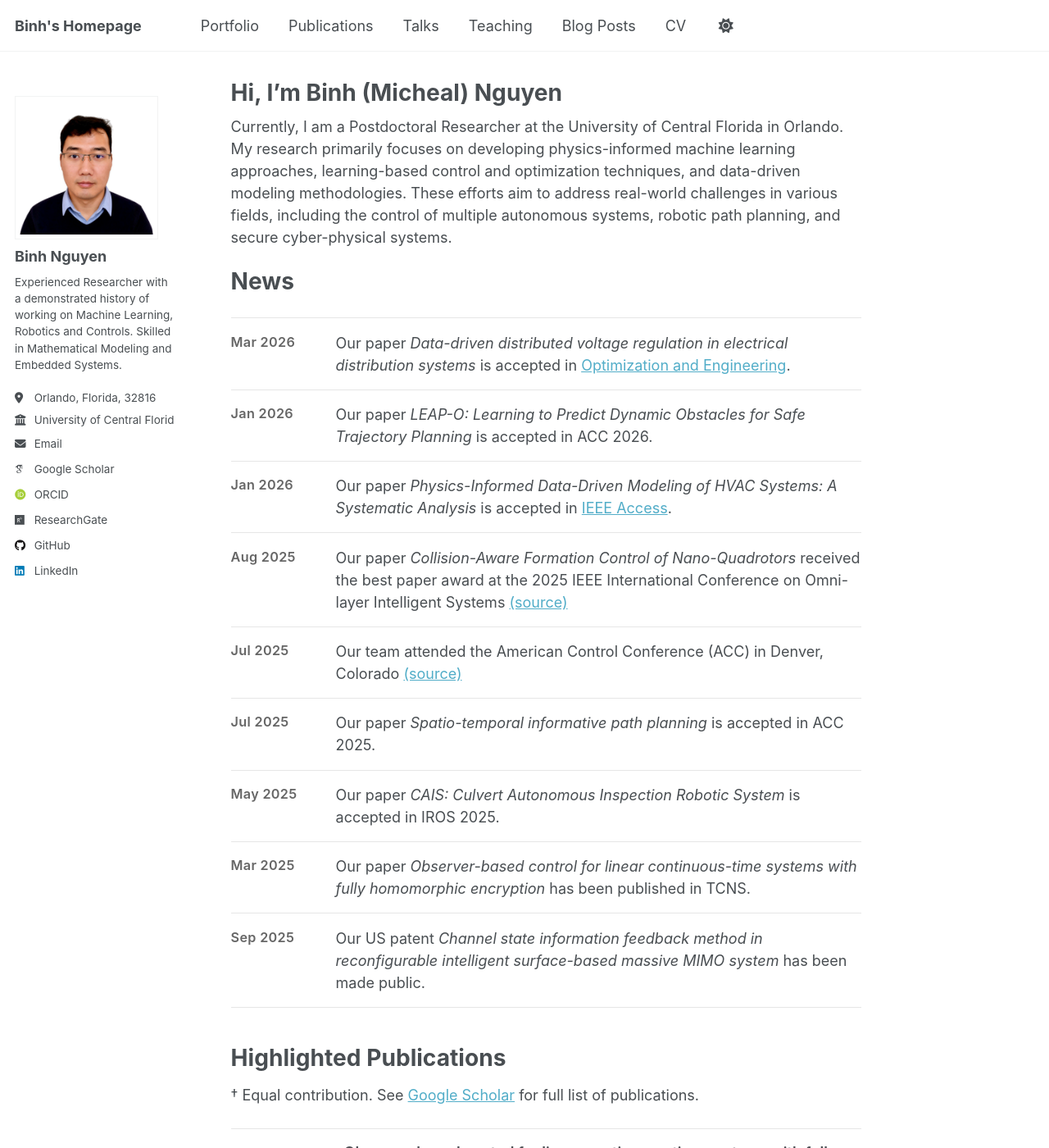
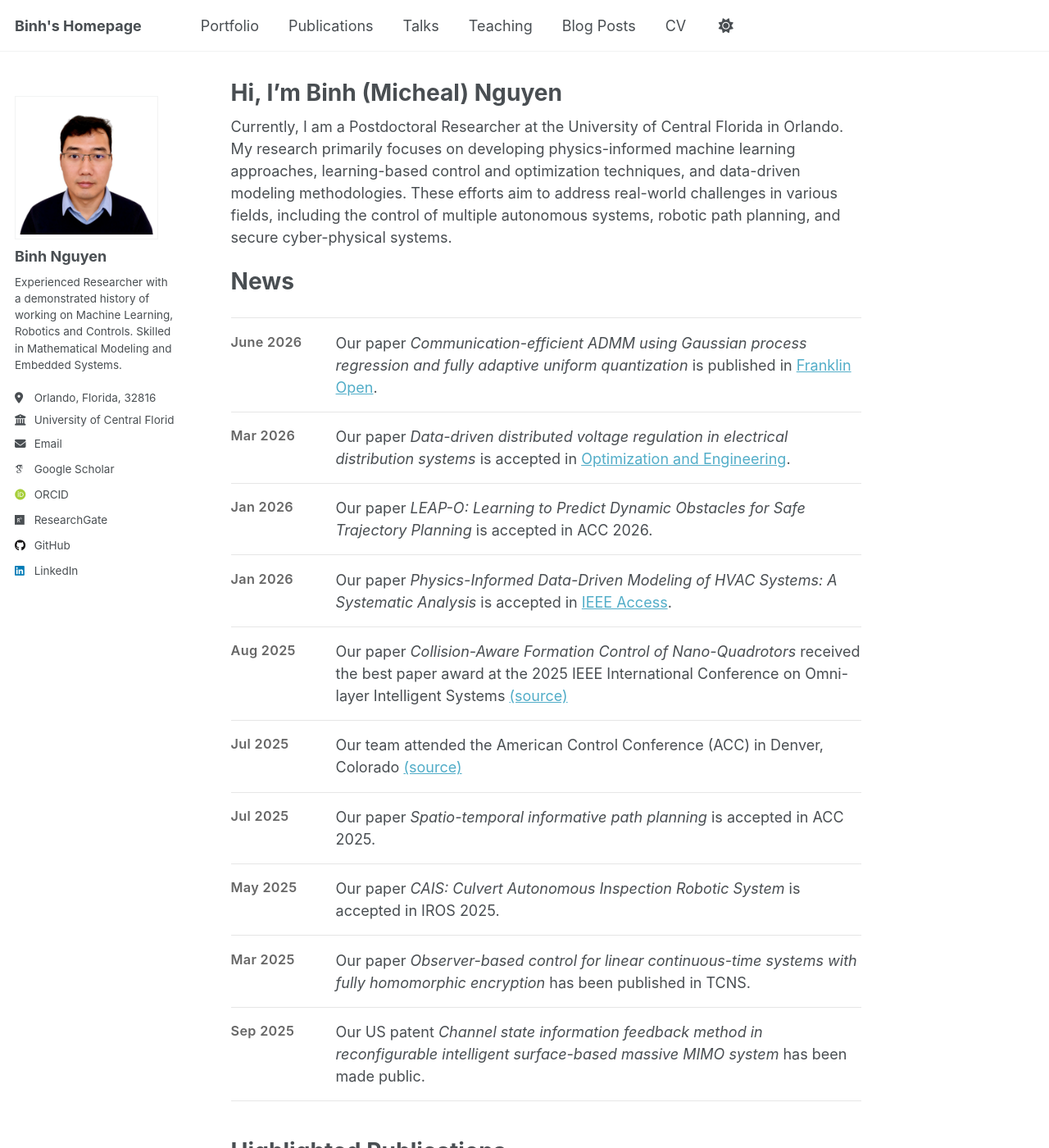
Before and after one commit to EasternBoy/EasternBoy.github.io, a Jekyll site: the page built from _pages/about.md, in a window 1280 px wide and 1400 px high. Shown: the whole window at 82% size. Built offline with Jekyll 4.4.1, drawn with Linux system fonts in a browser that asks for light colours; some web fonts are replaced; some of the changed text lies outside the part shown.

Commit message:
Update paper

```diff
--- a/_pages/about.md
+++ b/_pages/about.md
@@ -7,8 +7,6 @@ redirect_from:
   - /about.html
 ---
 
-<!-- This is the front page of a website that is powered by the [Academic Pages template](https://github.com/academicpages/academicpages.github.io) and hosted on GitHub pages. [GitHub pages](https://pages.github.com) is a free service in which websites are built and hosted from code and data stored in a GitHub repository, automatically updating when a new commit is made to the repository. This template was forked from the [Minimal Mistakes Jekyll Theme](https://mmistakes.github.io/minimal-mistakes/) created by Michael Rose, and then extended to support the kinds of content that academics have: publications, talks, teaching, a portfolio, blog posts, and a dynamically-generated CV. You can fork [this template](https://github.com/academicpages/academicpages.github.io) right now, modify the configuration and markdown files, add your own PDFs and other content, and have your own site for free, with no ads! -->
-<!-- I received my Bachelor of Science (BS) and Master of Science (MS) degrees from Hanoi University of Science and Technology in 2014 and 2016, respectively. In 2021, I earned my Ph.D. in Electrical Engineering from the University of Ulsan. Following this, I served as a postdoctoral researcher at Sejong University in 2022 and at Texas A&M University-Corpus Christi in 2024.  -->
 Currently,
 I am a Postdoctoral Researcher at the University of Central Florida in Orlando. My research primarily focuses on developing physics-informed machine learning approaches, learning-based control and optimization techniques, and data-driven modeling methodologies. These efforts aim to address real-world challenges in various fields, including the control of multiple autonomous systems, robotic path planning, and secure cyber-physical systems.
 
@@ -109,6 +107,12 @@ I am a Postdoctoral Researcher at the University of Central Florida in Orlando.
 # News
 <div class="home-list">
   <div class="home-row">
+    <div class="home-row__meta">June 2026</div>
+    <div class="home-row__content">
+      <p>Our paper <em>Communication-efficient ADMM using Gaussian process regression and fully adaptive uniform quantization</em> is published in <a href="https://link.springer.com/article/10.1007/s11081-026-10088-3">Franklin Open</a>.</p>
+    </div>
+  </div>
+  <div class="home-row">
     <div class="home-row__meta">Mar 2026</div>
     <div class="home-row__content">
       <p>Our paper <em>Data-driven distributed voltage regulation in electrical distribution systems</em> is accepted in <a href="https://link.springer.com/article/10.1007/s11081-026-10088-3">Optimization and Engineering</a>.</p>
@@ -170,6 +174,16 @@ I am a Postdoctoral Researcher at the University of Central Florida in Orlando.
 <div class="home-list">
   <div class="publication-row">
     <div class="publication-thumb">
+      <img src="{{ '/images/paper_abstract/OptEng.pdf' | relative_url }}" alt="Data-driven distributed voltage regulation in electrical distribution systems">
+    </div>
+    <div>
+      <p class="publication-title">Data-driven distributed voltage regulation in electrical distribution systems</p>
+      <p class="publication-meta">Hung Nguyen, Binh Nguyen, Hyo-Sung Ahn</p>
+      <p class="publication-meta"><span class="publication-venue">Optimization and Engineering</span>,  March 2026</p>
+    </div>
+  </div>
+  <div class="publication-row">
+    <div class="publication-thumb">
       <img src="{{ '/images/paper_abstract/TCNS2025.pdf' | relative_url }}" alt="Observer-based control for linear continuous-time systems with fully homomorphic encryption">
     </div>
     <div>
```
Also changed, not shown: 1 other file.
